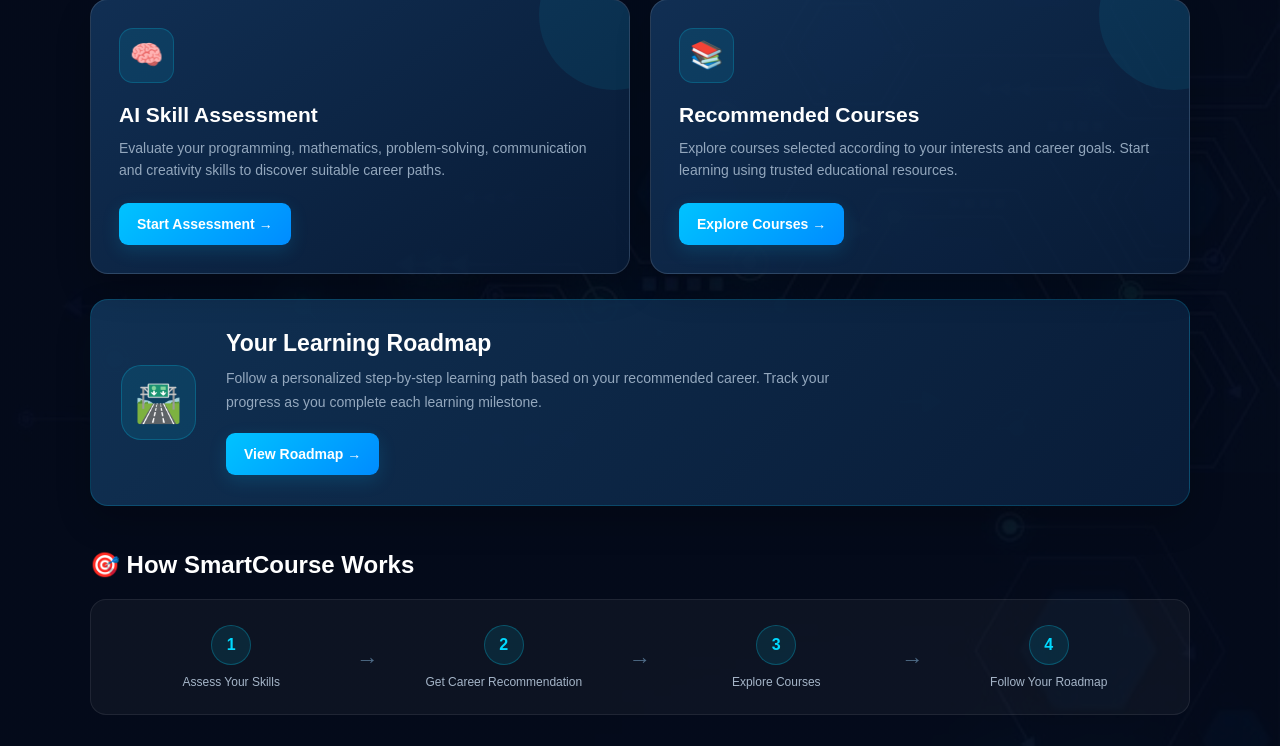
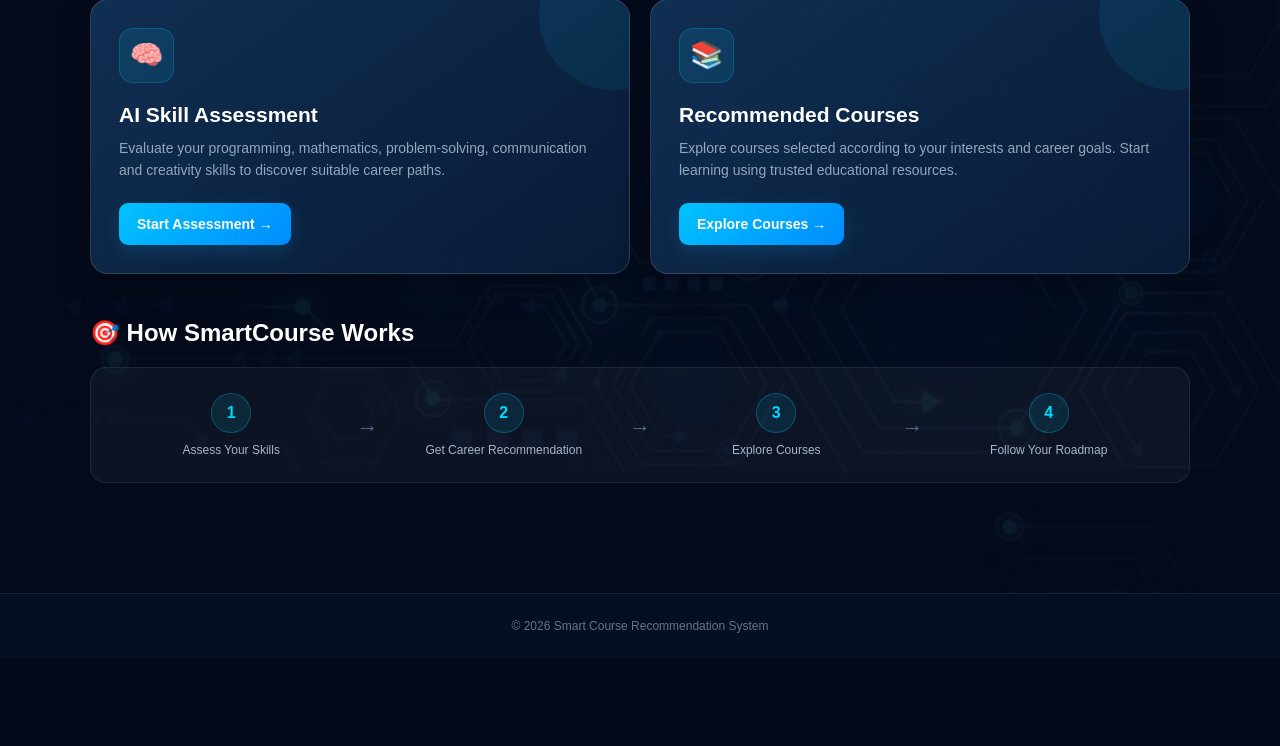
Before and after one commit to padma1804/smart-course-recommendation-system, a Flask app: template templates/dashboard.html in a window 1280 px wide. Shown: the part 431-1177 px from the top of the page. After the commit the page ends 1064 px from the top, so only its background shows below. Run offline with Flask 3, Linux system fonts and the light colour scheme; the template is opened without the code that fills it, so the values that code supplies are empty.

Commit message:
Update dashboard.html

```diff
--- a/templates/dashboard.html
+++ b/templates/dashboard.html
@@ -22,7 +22,6 @@
         body.dashboard-page {
 
             margin: 0;
-
             min-height: 100vh;
 
             font-family:
@@ -40,9 +39,7 @@
                 url("../images/background.jpg");
 
             background-size: cover;
-
             background-position: center;
-
             background-attachment: fixed;
 
         }
@@ -55,17 +52,13 @@
         .dashboard-header {
 
             width: 100%;
-
             min-height: 75px;
 
             padding: 0 5%;
-
             box-sizing: border-box;
 
             display: flex;
-
             align-items: center;
-
             justify-content: space-between;
 
             background:
@@ -85,9 +78,7 @@
         .dashboard-logo {
 
             font-size: 26px;
-
             font-weight: 700;
-
             color: white;
 
         }
@@ -107,9 +98,7 @@
         .dashboard-nav {
 
             display: flex;
-
             align-items: center;
-
             gap: 8px;
 
         }
@@ -118,25 +107,20 @@
         .dashboard-nav a {
 
             display: flex;
-
             align-items: center;
-
             justify-content: center;
 
             min-height: 42px;
 
             padding: 0 18px;
-
             box-sizing: border-box;
 
             color: white;
-
             text-decoration: none;
 
             border-radius: 9px;
 
             font-size: 15px;
-
             font-weight: 600;
 
             border:
@@ -181,7 +165,6 @@
         .dashboard-main {
 
             width: 100%;
-
             max-width: 1150px;
 
             margin: 0 auto;
@@ -226,7 +209,6 @@
             border-radius: 30px;
 
             font-size: 13px;
-
             font-weight: 600;
 
         }
@@ -261,7 +243,6 @@
             color: #aebed1;
 
             font-size: 17px;
-
             line-height: 1.7;
 
         }
@@ -361,11 +342,9 @@
             position: absolute;
 
             width: 150px;
-
             height: 150px;
 
             right: -60px;
-
             top: -60px;
 
             background:
@@ -394,13 +373,11 @@
         .card-icon {
 
             width: 55px;
-
             height: 55px;
 
             display: flex;
 
             align-items: center;
-
             justify-content: center;
 
             margin-bottom: 20px;
@@ -452,13 +429,11 @@
             display: inline-flex;
 
             align-items: center;
-
             justify-content: center;
 
             width: fit-content;
 
             min-width: 135px;
-
             height: 42px;
 
             padding:
@@ -480,7 +455,6 @@
             text-decoration: none;
 
             font-size: 14px;
-
             font-weight: 700;
 
             box-shadow:
@@ -507,108 +481,6 @@
 
 
         /* =====================================================
-           ROADMAP CARD
-        ===================================================== */
-
-        .roadmap-card {
-
-            min-height: 190px;
-
-            margin-top: 20px;
-
-            padding: 30px;
-
-            box-sizing: border-box;
-
-            display: flex;
-
-            align-items: center;
-
-            justify-content: space-between;
-
-            gap: 30px;
-
-            background:
-                linear-gradient(
-                    135deg,
-                    rgba(17,51,86,0.95),
-                    rgba(9,29,57,0.95)
-                );
-
-            border:
-                1px solid
-                rgba(0,217,255,0.18);
-
-            border-radius: 18px;
-
-            box-shadow:
-                0 15px 35px
-                rgba(0,0,0,0.20);
-
-        }
-
-
-        .roadmap-content {
-
-            flex: 1;
-
-        }
-
-
-        .roadmap-content h3 {
-
-            margin:
-                0 0 10px;
-
-            font-size: 23px;
-
-        }
-
-
-        .roadmap-content p {
-
-            margin: 0;
-
-            max-width: 650px;
-
-            color: #94a8be;
-
-            font-size: 14px;
-
-            line-height: 1.7;
-
-        }
-
-
-        .roadmap-icon {
-
-            width: 75px;
-
-            height: 75px;
-
-            flex-shrink: 0;
-
-            display: flex;
-
-            align-items: center;
-
-            justify-content: center;
-
-            border-radius: 20px;
-
-            background:
-                rgba(0,217,255,0.10);
-
-            border:
-                1px solid
-                rgba(0,217,255,0.22);
-
-            font-size: 38px;
-
-        }
-
-
-        /* =====================================================
            LEARNING FLOW
         ===================================================== */
 
@@ -624,7 +496,6 @@
             display: flex;
 
             align-items: center;
-
             justify-content: space-between;
 
             gap: 10px;
@@ -646,7 +517,6 @@
         .flow-item {
 
             flex: 1;
-
             text-align: center;
 
         }
@@ -655,7 +525,6 @@
         .flow-number {
 
             width: 40px;
-
             height: 40px;
 
             margin:
@@ -664,7 +533,6 @@
             display: flex;
 
             align-items: center;
-
             justify-content: center;
 
             border-radius: 50%;
@@ -772,22 +640,6 @@
             }
 
 
-            .roadmap-card {
-
-                flex-direction: column;
-
-                align-items: flex-start;
-
-            }
-
-
-            .roadmap-icon {
-
-                order: -1;
-
-            }
-
-
             .flow-container {
 
                 flex-direction: column;
@@ -858,7 +710,6 @@
 
 <header class="dashboard-header">
 
-
     <div class="dashboard-logo">
 
         🎓 Smart<span>Course</span>
@@ -867,7 +718,6 @@
 
 
     <nav class="dashboard-nav">
-
 
         <a href="/">
 
@@ -897,9 +747,7 @@
 
         </a>
 
-
     </nav>
-
 
 </header>
 
@@ -916,7 +764,6 @@
     ================================================== -->
 
     <section class="welcome-section">
-
 
         <div class="welcome-badge">
 
@@ -949,7 +796,6 @@
 
         </p>
 
-
     </section>
 
 
@@ -980,9 +826,7 @@
 
         <div class="dashboard-card">
 
-
             <div>
-
 
                 <div class="card-icon">
 
@@ -1008,7 +852,6 @@
 
                 </p>
 
-
             </div>
 
 
@@ -1019,7 +862,6 @@
 
             </a>
 
-
         </div>
 
 
@@ -1029,9 +871,7 @@
 
         <div class="dashboard-card">
 
-
             <div>
-
 
                 <div class="card-icon">
 
@@ -1056,7 +896,6 @@
 
                 </p>
 
-
             </div>
 
 
@@ -1066,58 +905,6 @@
                 Explore Courses →
 
             </a>
-
-
-        </div>
-
-
-    </div>
-
-
-    <!-- =================================================
-         LEARNING ROADMAP
-    ================================================== -->
-
-    <div class="roadmap-card">
-
-
-        <div class="roadmap-icon">
-
-            🛣️
-
-        </div>
-
-
-        <div class="roadmap-content">
-
-
-            <h3>
-
-                Your Learning Roadmap
-
-            </h3>
-
-
-            <p>
-
-                Follow a personalized step-by-step
-                learning path based on your recommended
-                career. Track your progress as you
-                complete each learning milestone.
-
-            </p>
-
-
-            <br>
-
-
-            <a href="/learning_roadmap"
-               class="card-button">
-
-                View Roadmap →
-
-            </a>
-
 
         </div>
 
@@ -1131,7 +918,6 @@
 
     <section class="learning-flow">
 
-
         <h2 class="section-title">
 
             🎯 How SmartCourse Works
@@ -1143,7 +929,6 @@
 
 
             <div class="flow-item">
-
 
                 <div class="flow-number">
 
@@ -1158,7 +943,6 @@
 
                 </p>
 
-
             </div>
 
 
@@ -1170,7 +954,6 @@
 
 
             <div class="flow-item">
-
 
                 <div class="flow-number">
 
@@ -1185,7 +968,6 @@
 
                 </p>
 
-
             </div>
 
 
@@ -1197,7 +979,6 @@
 
 
             <div class="flow-item">
-
 
                 <div class="flow-number">
 
@@ -1212,7 +993,6 @@
 
                 </p>
 
-
             </div>
 
 
@@ -1224,7 +1004,6 @@
 
 
             <div class="flow-item">
-
 
                 <div class="flow-number">
 
@@ -1239,12 +1018,10 @@
 
                 </p>
 
-
             </div>
 
 
         </div>
-
 
     </section>
 
```
